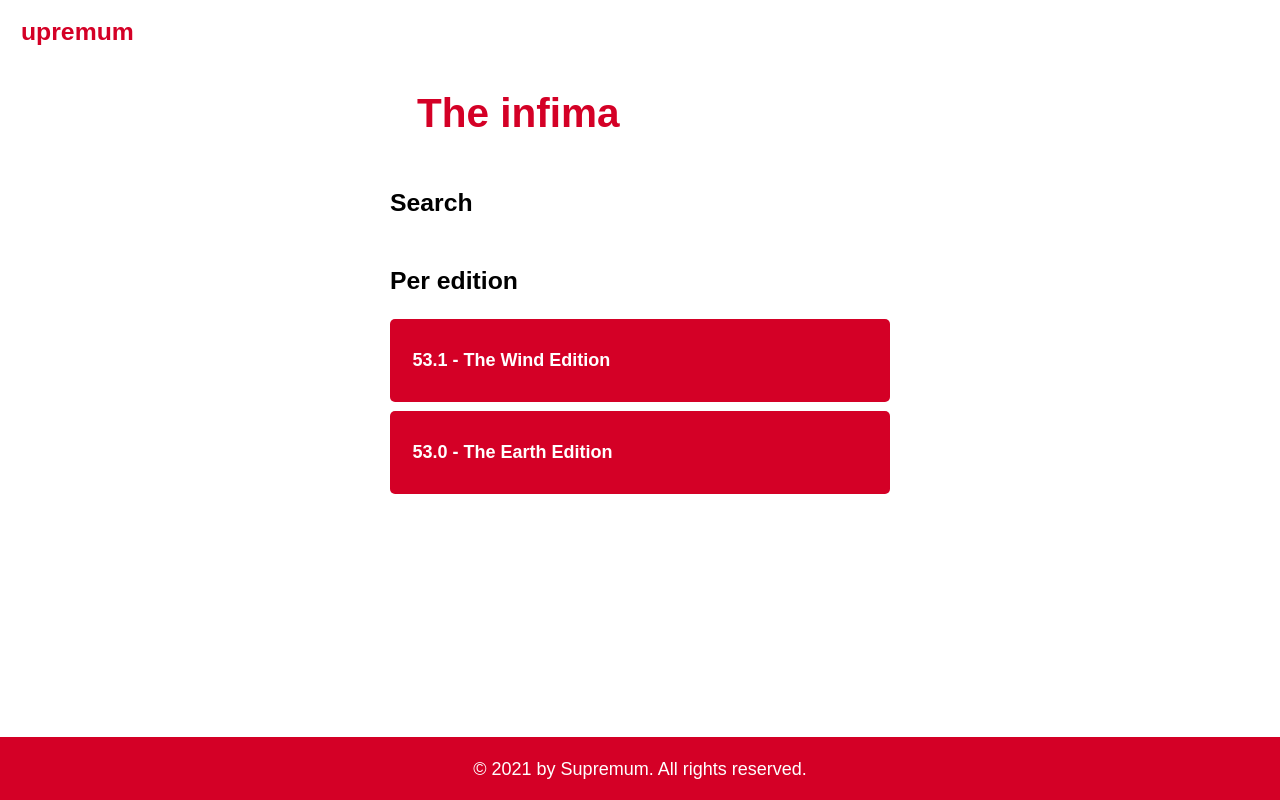
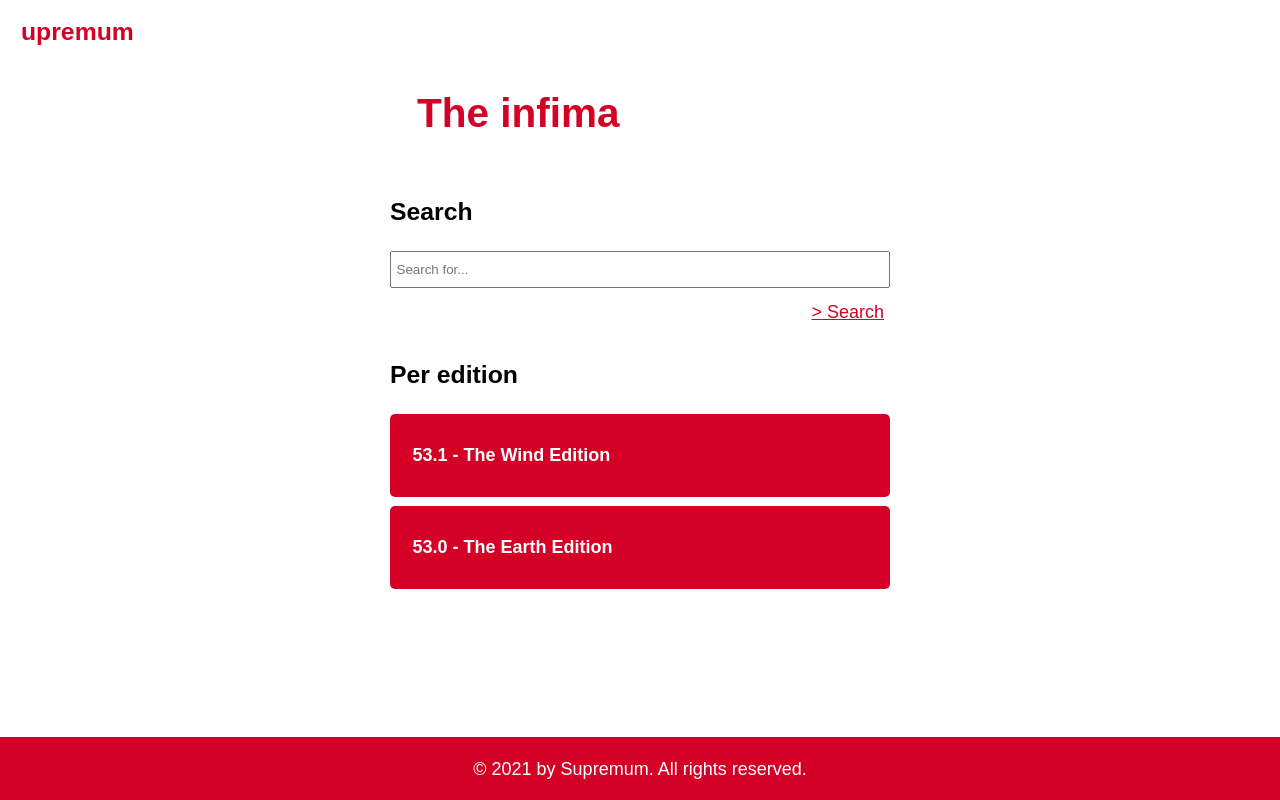
Before and after one commit to GEWIS/supremumweb, a Flask app: page /infima/ in a window 1280 px wide. Run offline with Flask 2, Linux system fonts and the light colour scheme; some libraries are stand-ins or nearby versions.

Commit message:
feat: show search results

```diff
--- a/app/infima/forms.py
+++ b/app/infima/forms.py
@@ -1,5 +1,5 @@
 from flask_wtf import Form
-from wtforms import StringField
+from wtforms import StringField, TextField
 from wtforms.validators import DataRequired
 from wtforms.widgets import TextArea
 
@@ -33,3 +33,17 @@ class SubmitForm(Form):
 
         self.infimum = infimum
         return True
+
+class SearchForm(Form):
+    search_term = TextField(
+        'search_term',
+        validators = [DataRequired()],
+        render_kw = {
+            'placeholder': 'Search for...',
+            'autocomplete': 'off',
+        }
+    )
+
+    def __init__(self, *args, **kwargs):
+        Form.__init__(self, *args, **kwargs)
+        self.term = None
--- a/app/infima/routes.py
+++ b/app/infima/routes.py
@@ -1,13 +1,29 @@
 from flask import render_template, jsonify, abort
 from . import infima_bp as infima
 
-from app.infima.forms import SubmitForm
+from app.infima.forms import SubmitForm, SearchForm
 from app.infima.models import Infimum
 
 import re
 
-@infima.route('/')
+@infima.route('/', methods=['GET', 'POST'])
 def infima_overview():
+    form = SearchForm()
+    if form.validate_on_submit():
+        print(form.search_term.data)
+        # TODO: search for the term
+        search_results = [{
+            "self": "/infima/53.0#50",
+            "id": 50,
+            "content": 'This... this is a test haha and now Im just writing a long string for testing purposes.',
+            "volume_nr": 53,
+            "edition_nr": 0,
+            "theme": "The Earth Edition"
+        }]
+    else:
+        search_results = []
+
+    # TODO: get editions.
     temp_editions = [
         {
             "volume_nr": 53,
@@ -20,7 +36,12 @@ def infima_overview():
             "theme": "The Wind Edition"
         }
     ]
-    return render_template('infima_overview.html', editions=temp_editions), 200
+
+    return render_template(
+        'infima_overview.html',
+        editions=temp_editions,
+        form=form,
+        search_results=search_results), 200
 
 
 @infima.route('/<string:edition>')
--- a/app/infima/static/stylesheets/infima.css
+++ b/app/infima/static/stylesheets/infima.css
@@ -1,6 +1,11 @@
+.module {
+    box-sizing: border-box;
+    padding-top: 1rem;
+}
+
 a {
+    display: block;
     text-decoration: none;
-    display: block;
 }
 
 .infima-overview {
@@ -46,3 +51,54 @@ a {
     border: 1px solid #aaaaaa;
     padding: 0 1rem;
 }
+
+/* Search form */
+
+.form input {
+    box-sizing: border-box;
+    padding: 1rem .5rem;
+    width: 100% ;
+}
+
+.form .submit-btn {
+    margin-left: auto;
+    margin-right: 0;
+}
+
+
+.submit {
+    text-decoration: underline;
+}
+
+.submit-btn {
+    display: block;
+    border: none;
+    background-color: transparent;
+    text-decoration: underline;
+    color: var(--clr-accent-700);
+    cursor: pointer;
+    margin-top: 1rem;
+}
+
+.submit-btn p {
+    margin: 0;
+}
+
+/* Infimum */
+.infimum {
+    width: 100%;
+    box-sizing: border-box;
+    padding: 1rem;
+    border: solid 1px #0f0f0f;
+    border-radius: .5rem;
+}
+
+.infimum-content {
+    margin: .5rem 0 1rem;
+}
+
+.infimum-link {
+    display: block;
+    color: var(--clr-accent-700);
+    font-size: 1.5rem;
+}
--- a/app/infima/templates/components/field.html
+++ b/app/infima/templates/components/macros.html
@@ -10,3 +10,12 @@
         </div>
     {% endwith %}
 {% endmacro %}
+
+{% macro infimum(infimum) %}
+    {% with i = infimum %}
+        <div class="infimum" id="{{ i.id }}">
+            <p class="infimum-content">{{ i.content }}</p>
+            <a class="infimum-link" href="{{ i.self }}">- Supremum {{ i.volume_nr}}.{{ i.edition_nr }}, {{i.theme}}</a>
+        </div>
+    {% endwith %}
+{% endmacro %}
--- a/app/infima/templates/infima_overview.html
+++ b/app/infima/templates/infima_overview.html
@@ -1,4 +1,7 @@
 {% extends 'layout.html' %}
+
+{% from 'components/macros.html' import render_field %}
+{% from 'components/macros.html' import infimum %}
 
 {% block links %}
 <link rel="stylesheet" type="text/css" href="{{url_for('infima.static', filename='stylesheets/infima.css')}}">
@@ -7,13 +10,37 @@
 {% block body %}
 <div class="infima-overview">
     <h1 class="title">The infima</h1>
-    <h3>Search</h3>
-    <form></form>
-    <h3>Per edition</h3>
-    <div class="edition-list">
-        {% for edition in editions %}
-        <a class="edition-link" href="./{{edition.volume_nr}}.{{edition.edition_nr}}"><span>{{edition.volume_nr}}.{{edition.edition_nr}} - {{edition.theme}}</span></a>
+    {% if form %}
+    <div id="search-form" class="module">
+        <h3>Search</h3>
+        <form method="POST" action="{{ request.url }}">
+            <div class="form">
+                <div>
+                    {{ form.csrf_token }}
+                    {{ render_field(form.search_term) }}
+                </div>
+                <button type="submit" class="submit-btn">
+                    <i class="fa fa-sign-in"></i><p>> Search</p>
+                </button>
+            </div>
+        </form>
+    </div>
+    {% endif %}
+    {% if search_results %}
+    <div id="results-box" class="module">
+        <h3>Results</h3>
+        {% for res in search_results %}
+            {{ infimum(res) }}
         {% endfor %}
+    </div>
+    {% endif %}
+    <div id="edition-list" class="module">
+        <h3>Per edition</h3>
+        <div class="edition-list">
+            {% for edition in editions %}
+            <a class="edition-link" href="./{{edition.volume_nr}}.{{edition.edition_nr}}"><span>{{edition.volume_nr}}.{{edition.edition_nr}} - {{edition.theme}}</span></a>
+            {% endfor %}
+        </div>
     </div>
 </div>
 {% endblock %}
```
